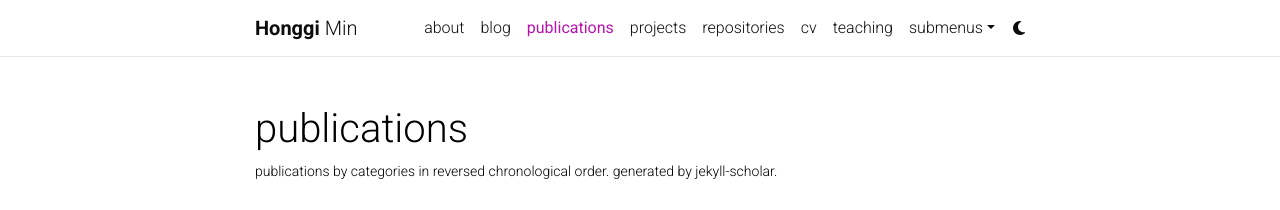
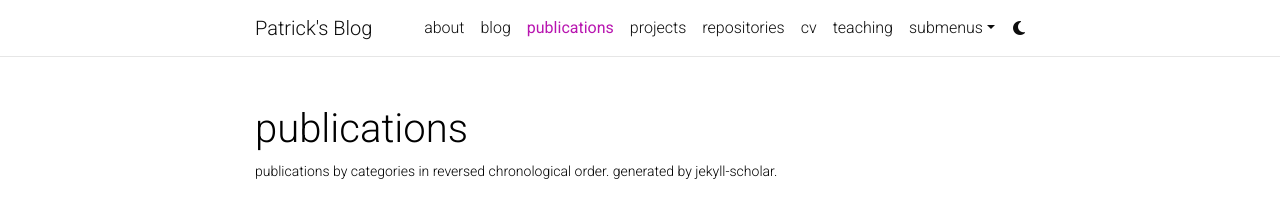
Before and after one commit to roomylot60/roomylot60.github.io, a Jekyll site: the page built from _pages/publications.md, in a window 1280 px wide. Shown: the top 210 px of the page. Built offline with Jekyll 4.4.1, drawn with Linux system fonts in a browser that asks for light colours; comment, search, counter and statistics services are not loaded; a style sheet for code colours, icons or effects is not loaded; some of the changed lines change nothing that is shown; grey boxes are pictures that could not be loaded.

```diff
--- a/_config.yml
+++ b/_config.yml
@@ -2,11 +2,11 @@
 # Site settings
 # -----------------------------------------------------------------------------
 
-title: blank # the website title (if blank, full name will be used instead)
+title: Patrick's Blog # the website title (if blank, full name will be used instead)
 first_name: Honggi
 middle_name:
 last_name: Min
-email: you@example.com
+email: min2max.dev@gmail.com
 description: > # the ">" symbol means to ignore newlines until "footer_text:"
   A simple, whitespace theme for academics. Based on [*folio](https://github.com/bogoli/-folio) design.
 footer_text: >
@@ -71,7 +71,7 @@
 # Social integration
 # -----------------------------------------------------------------------------
 
-github_username: # your GitHub user name
+github_username: roomylot60 # your GitHub user name
 gitlab_username: # your GitLab user name
 twitter_username: # your Twitter handle
 mastodon_username: # your mastodon instance+username in the format instance.tld/@username
```
Also changed, not shown: assets/img/prof_pic.png (added), 1 other file.
